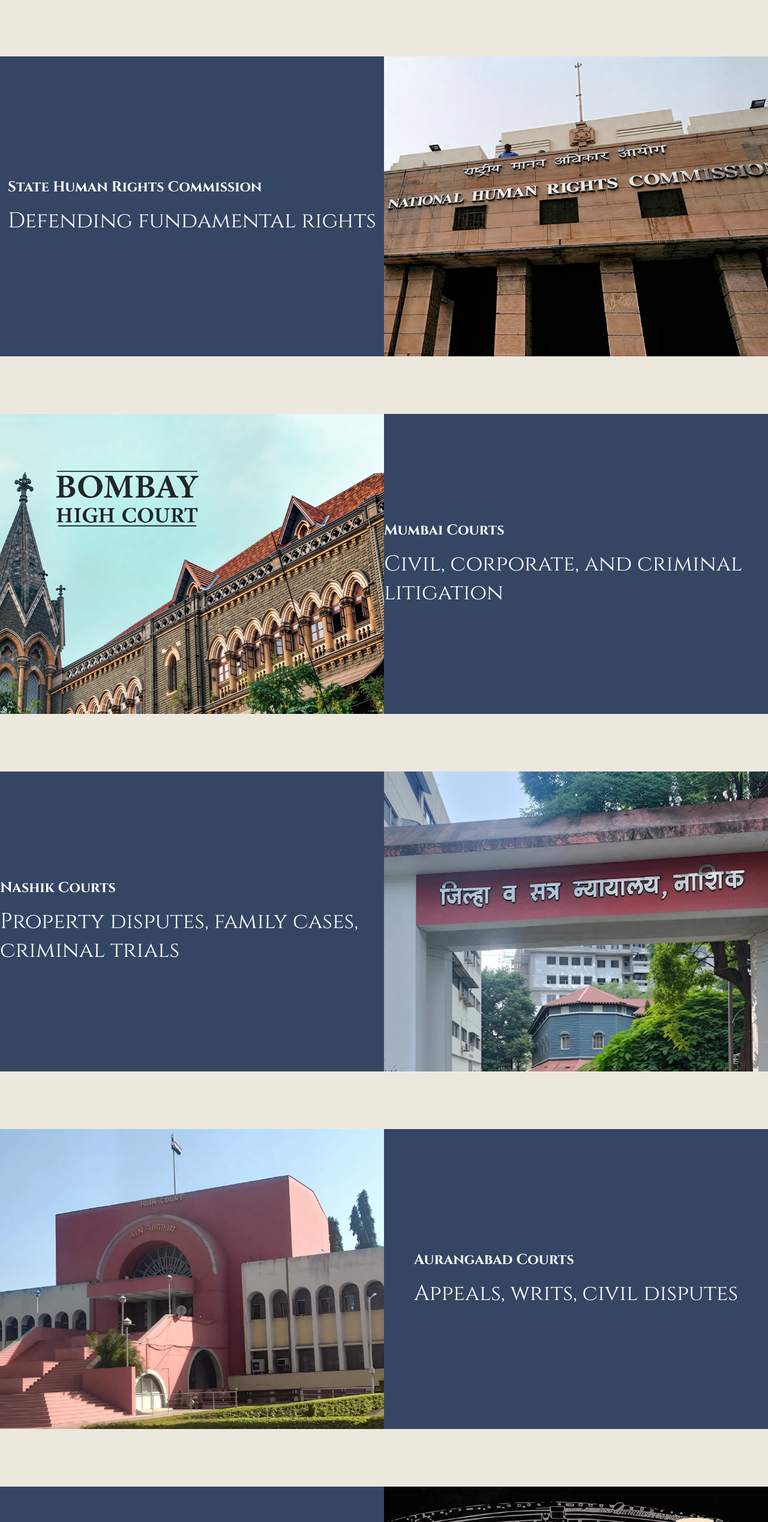
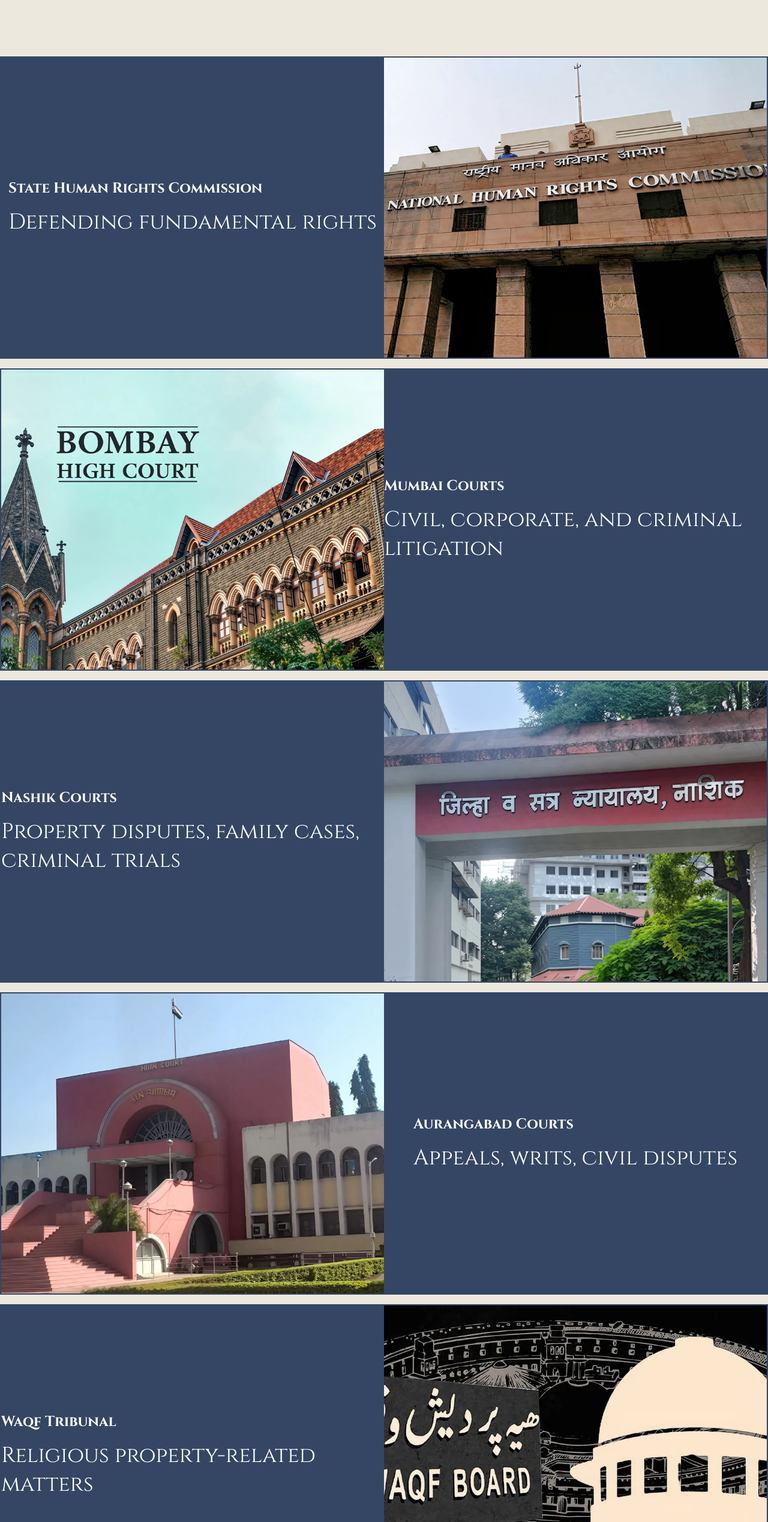
Before and after one commit to shafak36/shafakbakalilawyerwebsite, a Next.js app: page /about in a window 1280 px wide. Shown: the part 2649-5186 px from the top of the page at 60% size. Built offline with nearby package versions, Linux system fonts and the light colour scheme.

Commit message:
quick fix #4

```diff
--- a/src/components/pages/about/AboutPageAppearances.jsx
+++ b/src/components/pages/about/AboutPageAppearances.jsx
@@ -30,13 +30,23 @@
           </Grid>
         </Grid>
       </Container>
-      <Grid container pb={"var(--container-padding)"}>
+      <Grid
+        container
+        sx={{
+          border: "2px solid var(--primary)",
+          overflow: "clip",
+          mx: { xs: 2, md: 0 },
+          mb: 2,
+        }}
+      >
         <Grid
           size={{ xs: 12, md: 6 }}
           display={"flex"}
           justifyContent={"center"}
           alignItems={"center"}
           bgcolor={"var(--primary)"}
+          px={{ xs: 2, md: 0 }}
+          height={{ xs: "300px", md: "500px" }}
         >
           <Stack spacing={2} my={2}>
             <h4 style={{ color: "var(--white)" }}>
@@ -47,7 +57,11 @@
             </h3>
           </Stack>
         </Grid>
-        <Grid size={{ xs: 12, md: 6 }} position={"relative"} height={"500px"}>
+        <Grid
+          size={{ xs: 12, md: 6 }}
+          position={"relative"}
+          height={{ xs: "300px", md: "500px" }}
+        >
           <Image
             src={humanrightscommision}
             alt="Signature styled Shafak Bakali Text"
@@ -56,8 +70,21 @@
           />
         </Grid>
       </Grid>
-      <Grid container pb={"var(--container-padding)"}>
-        <Grid size={{ xs: 12, md: 6 }} position={"relative"} height={"500px"}>
+
+      <Grid
+        container
+        sx={{
+          border: "2px solid var(--primary)",
+          overflow: "clip",
+          mx: { xs: 2, md: 0 },
+          mb: 2,
+        }}
+      >
+        <Grid
+          size={{ xs: 12, md: 6 }}
+          position={"relative"}
+          height={{ xs: "300px", md: "500px" }}
+        >
           <Image
             src={bombaycourt}
             alt="Signature styled Shafak Bakali Text"
@@ -71,6 +98,8 @@
           justifyContent={"center"}
           alignItems={"center"}
           bgcolor={"var(--primary)"}
+          height={{ xs: "300px", md: "500px" }}
+          px={{ xs: 2, md: 0 }}
         >
           <Stack spacing={2} my={2}>
             <h4 style={{ color: "var(--white)" }}>Mumbai Courts</h4>
@@ -80,13 +109,23 @@
           </Stack>
         </Grid>
       </Grid>
-      <Grid container pb={"var(--container-padding)"}>
+      <Grid
+        container
+        sx={{
+          border: "2px solid var(--primary)",
+          overflow: "clip",
+          mx: { xs: 2, md: 0 },
+          mb: 2,
+        }}
+      >
         <Grid
           size={{ xs: 12, md: 6 }}
           display={"flex"}
           justifyContent={"center"}
           alignItems={"center"}
           bgcolor={"var(--primary)"}
+          height={{ xs: "300px", md: "500px" }}
+          px={{ xs: 2, md: 0 }}
         >
           <Stack spacing={2} my={2}>
             <h4 style={{ color: "var(--white)" }}>Nashik Courts</h4>
@@ -95,7 +134,11 @@
             </h3>
           </Stack>
         </Grid>
-        <Grid size={{ xs: 12, md: 6 }} position={"relative"} height={"500px"}>
+        <Grid
+          size={{ xs: 12, md: 6 }}
+          position={"relative"}
+          height={{ xs: "300px", md: "500px" }}
+        >
           <Image
             src={nashikcourt}
             alt="Signature styled Shafak Bakali Text"
@@ -104,8 +147,20 @@
           />
         </Grid>
       </Grid>
-      <Grid container pb={"var(--container-padding)"}>
-        <Grid size={{ xs: 12, md: 6 }} position={"relative"} height={"500px"}>
+      <Grid
+        container
+        sx={{
+          border: "2px solid var(--primary)",
+          overflow: "clip",
+          mx: { xs: 2, md: 0 },
+          mb: 2,
+        }}
+      >
+        <Grid
+          size={{ xs: 12, md: 6 }}
+          position={"relative"}
+          height={{ xs: "300px", md: "500px" }}
+        >
           <Image
             src={aurangabadcourt}
             alt="Signature styled Shafak Bakali Text"
@@ -119,6 +174,8 @@
           justifyContent={"center"}
           alignItems={"center"}
           bgcolor={"var(--primary)"}
+          height={{ xs: "300px", md: "500px" }}
+          px={{ xs: 2, md: 0 }}
         >
           <Stack spacing={2} my={2}>
             <h4 style={{ color: "var(--white)" }}>Aurangabad Courts</h4>
@@ -128,13 +185,23 @@
           </Stack>
         </Grid>
       </Grid>
-      <Grid container pb={"var(--container-padding)"}>
+      <Grid
+        container
+        sx={{
+          border: "2px solid var(--primary)",
+          overflow: "clip",
+          mx: { xs: 2, md: 0 },
+          mb: 2,
+        }}
+      >
         <Grid
           size={{ xs: 12, md: 6 }}
           display={"flex"}
           justifyContent={"center"}
           alignItems={"center"}
           bgcolor={"var(--primary)"}
+          height={{ xs: "300px", md: "500px" }}
+          px={{ xs: 2, md: 0 }}
         >
           <Stack spacing={2} my={2}>
             <h4 style={{ color: "var(--white)" }}>Waqf Tribunal</h4>
@@ -143,7 +210,11 @@
             </h3>
           </Stack>
         </Grid>
-        <Grid size={{ xs: 12, md: 6 }} position={"relative"} height={"500px"}>
+        <Grid
+          size={{ xs: 12, md: 6 }}
+          position={"relative"}
+          height={{ xs: "300px", md: "500px" }}
+        >
           <Image
             src={waqfboard}
             alt="Signature styled Shafak Bakali Text"
```
Also changed, not shown: src/components/pages/practiceArea/PracticeAreaPageHero.jsx (+8 -2 lines).
